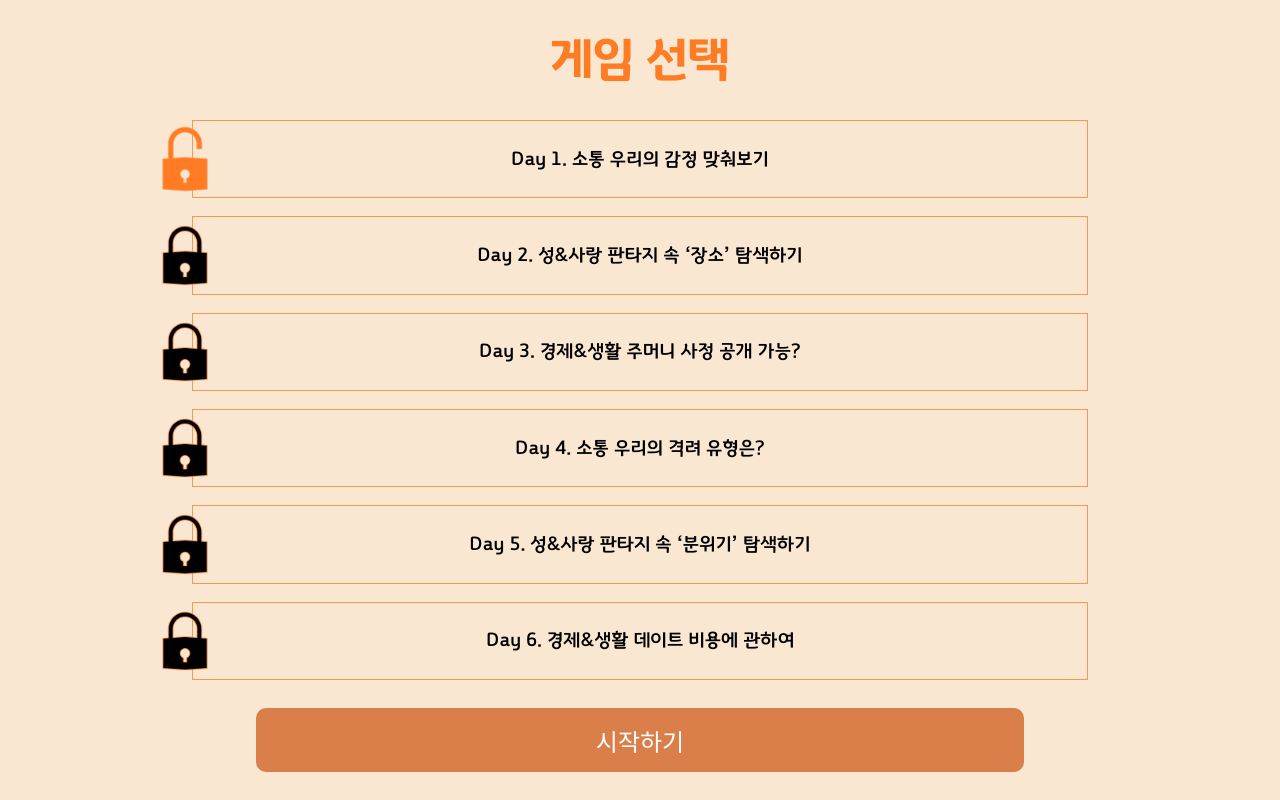
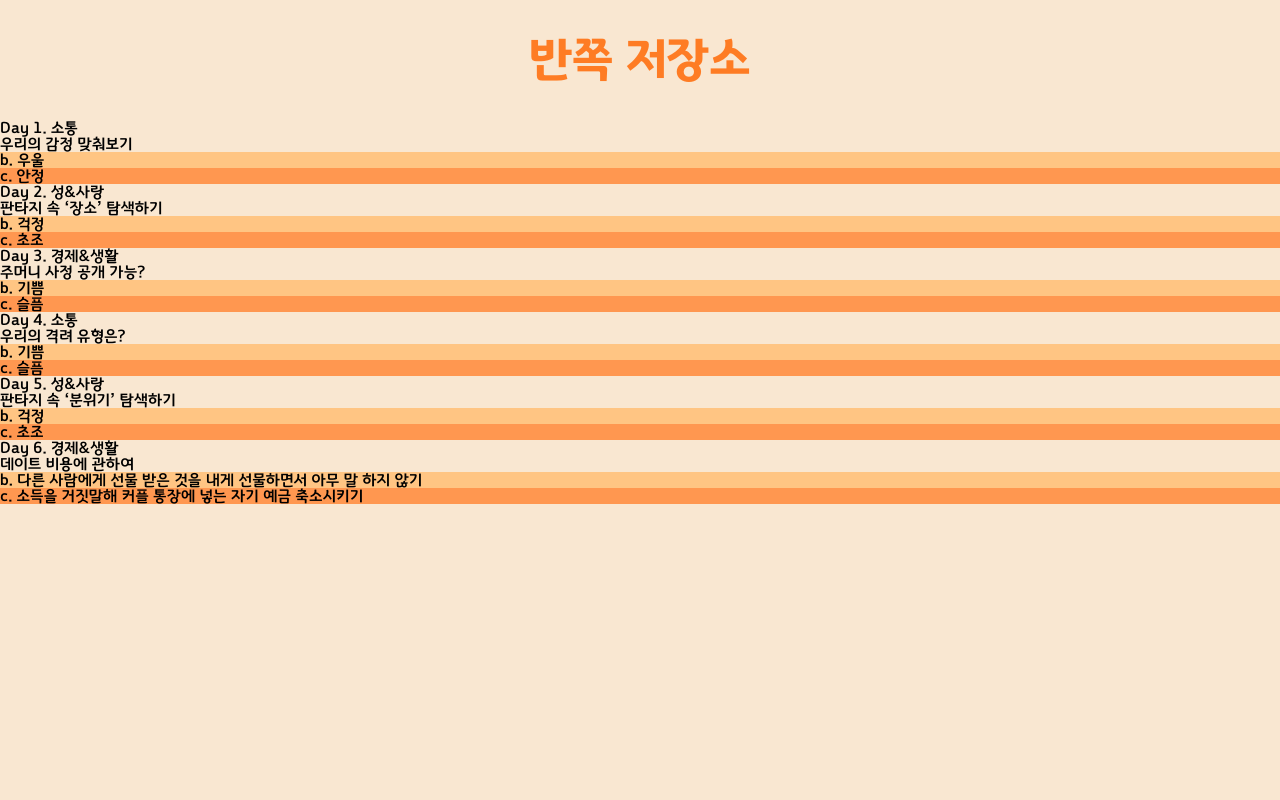
Before and after one commit to qocksdlf123/banjjog, a React (Create React App) app in the folder front/: page /myResult in a window 1280 px wide. Built offline with nearby package versions, Linux system fonts and the light colour scheme.

Commit message:
:sparkles: feat : MyResult 페이지 추가

```diff
--- a/front/src/page/MyResultPage/index.tsx
+++ b/front/src/page/MyResultPage/index.tsx
@@ -1,6 +1,4 @@
 import "./style.css";
-import UnLock from "../../assets/GameListPageAssets/UnLock.png";
-import Lock from "../../assets/GameListPageAssets/Lock.png";
 import { useNavigate } from "react-router-dom";
 import { useEffect, useState } from "react";
 
@@ -9,7 +7,6 @@ const MyResultPage = () => {
     <div className="webapp-box">
       <Header></Header>
       <Body></Body>
-      <Footer></Footer>
     </div>
   );
 };
@@ -19,70 +16,116 @@ export default MyResultPage;
 const Header = () => {
   return (
     <div className="gameList-header">
-      <div className="main-title bold">게임 선택</div>
+      <div className="main-title bold">반쪽 저장소</div>
     </div>
   );
 };
 
 const Body = () => {
-  const [selectedDay, setSelectedDay] = useState<number>();
   return (
-    <div className="gameList-body">
-      <GameListItem isLock={true} title={GameList.Day1} day={1}></GameListItem>
-      <GameListItem isLock={false} title={GameList.Day2} day={2}></GameListItem>
-      <GameListItem isLock={false} title={GameList.Day3} day={3}></GameListItem>
-      <GameListItem isLock={false} title={GameList.Day4} day={4}></GameListItem>
-      <GameListItem isLock={false} title={GameList.Day5} day={5}></GameListItem>
-      <GameListItem isLock={false} title={GameList.Day6} day={6}></GameListItem>
+    <div className="myResult-body">
+      <Storage day={1}></Storage>
+      <Storage day={2}></Storage>
+      <Storage day={3}></Storage>
+      <Storage day={4}></Storage>
+      <Storage day={5}></Storage>
+      <Storage day={6}></Storage>
     </div>
   );
 };
 
-const Footer = () => {
-  const history = useNavigate();
-  const startGame = () => {
-    history("/question");
-  };
+const GameSubject = [
+  "",
+  "Day 1. 소통",
+  "Day 2. 성&사랑",
+  "Day 3. 경제&생활",
+  "Day 4. 소통",
+  " Day 5. 성&사랑",
+  " Day 6. 경제&생활",
+];
+
+const GameTitle = [
+  "",
+  "우리의  감정 맞춰보기",
+  "판타지 속 ‘장소’ 탐색하기",
+  "주머니 사정 공개 가능?",
+  "우리의 격려 유형은?",
+  "판타지 속 ‘분위기’ 탐색하기",
+  "데이트 비용에 관하여",
+];
+const Answer = [
+  [],
+  ["a. 신남", "b. 우울", "c. 안정", "d. 흥분"],
+  ["a. 우울", "b. 걱정", "c. 초조", "d. 실망"],
+  ["a. 고마움", "b. 기쁨", "c. 슬픔", "d. 아쉬움"],
+  ["a. 고마움", "b. 기쁨", "c. 슬픔", "d. 아쉬움"],
+
+  ["a. 우울", "b. 걱정", "c. 초조", "d. 실망"],
+
+  [
+    "a. 배달 온 떡볶이 값을 거짓말해서 차익 챙기기",
+    "b. 다른 사람에게 선물 받은 것을 내게 선물하면서 아무 말 하지 않기 ",
+    "c. 소득을 거짓말해 커플 통장에 넣는 자기 예금 축소시키기",
+    "d. 거짓말은 단 하나도 허용할 수 없다😠!",
+  ],
+  [
+    "a. 배달 온 떡볶이 값을 거짓말해서 차익 챙기기",
+    "b. 다른 사람에게 선물 받은 것을 내게 선물하면서 아무 말 하지 않기 ",
+    "c. 소득을 거짓말해 커플 통장에 넣는 자기 예금 축소시키기",
+    "d. 거짓말은 단 하나도 허용할 수 없다😠!",
+  ],
+  [
+    "a. 배달 온 떡볶이 값을 거짓말해서 차익 챙기기",
+    "b. 다른 사람에게 선물 받은 것을 내게 선물하면서 아무 말 하지 않기 ",
+    "c. 소득을 거짓말해 커플 통장에 넣는 자기 예금 축소시키기",
+    "d. 거짓말은 단 하나도 허용할 수 없다😠!",
+  ],
+];
+
+interface StorageProps {
+  day: number;
+  myAnswer: number;
+  yourAnswer: number;
+}
+
+const Storage: React.FC<{ day: number }> = ({ day }) => {
   return (
-    <div className="gameList-footer">
-      <button onClick={startGame} className="main-start-btn">
-        시작하기
-      </button>
+    <div className="myResult-body-container">
+      <div> {GameSubject[day]}</div>
+      <div> {GameTitle[day]}</div>
+
+      <AnswerContainer isMy day={day} answer={1}></AnswerContainer>
+      <AnswerContainer isMy={false} day={day} answer={2}></AnswerContainer>
     </div>
   );
 };
 
-const GameList = {
-  Day1: "Day 1. 소통 우리의 감정 맞춰보기",
-  Day2: "Day 2. 성&사랑 판타지 속 ‘장소’ 탐색하기",
-  Day3: "Day 3. 경제&생활 주머니 사정 공개 가능?",
-  Day4: "Day 4. 소통 우리의 격려 유형은?",
-  Day5: " Day 5. 성&사랑 판타지 속 ‘분위기’ 탐색하기",
-  Day6: " Day 6. 경제&생활 데이트 비용에 관하여",
-};
-
-const GameListItem: React.FC<{
-  isLock: boolean;
-  title: string;
+interface AnswerContainerProps {
+  isMy: boolean;
   day: number;
-}> = ({ isLock, title, day }) => {
-  const selectDay = () => {
-    localStorage.setItem("day", day.toString());
-  };
-
-  if (isLock) {
+  answer: number;
+}
+const AnswerContainer: React.FC<AnswerContainerProps> = ({
+  isMy,
+  day,
+  answer,
+}) => {
+  if (isMy) {
     return (
-      <div onClick={selectDay} className="gameList-item ">
-        <img className="gameList-item-icon" src={UnLock} />
-        <div>{title}</div>
-      </div>
-    );
-  } else {
-    return (
-      <div onClick={selectDay} className="gameList-item">
-        <img className="gameList-item-icon" src={Lock} />
-        {title}
+      <div
+        className="myResult-body-answer-container"
+        style={{ backgroundColor: "rgb(255, 197, 131)" }}
+      >
+        {Answer[day][answer]}
       </div>
     );
   }
+  return (
+    <div
+      className="myResult-body-answer-container"
+      style={{ backgroundColor: "#FF9750" }}
+    >
+      {Answer[day][answer]}
+    </div>
+  );
 };
```
